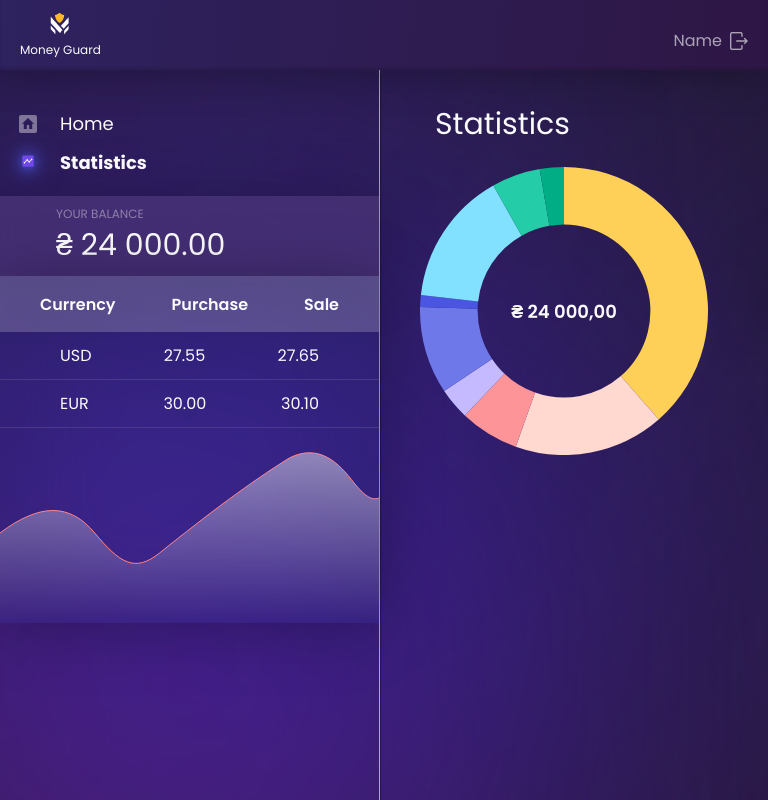
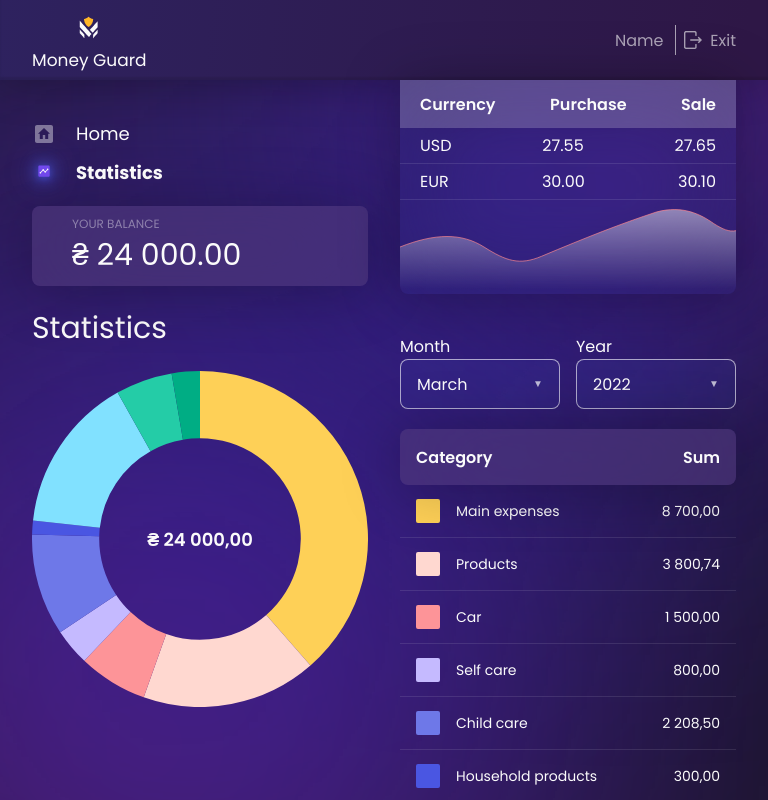
Before and after one commit to Hlib612/money_guard_team_project, a React (Vite) app: page / in a window 768 px wide. Shown: the top 800 px of the page. Built offline with nearby package versions, Linux system fonts and the light colour scheme.

Commit message:
added adaptives for tablet

```diff
--- a/src/components/Sidebar/Sidebar.module.css
+++ b/src/components/Sidebar/Sidebar.module.css
@@ -8,7 +8,6 @@
   flex-direction: column;
 }
 
-/* ─── НАВИГАЦИЯ — вверху ─────────────────────────────────────────────────── */
 .nav {
   padding: 40px 16px 20px;
   display: flex;
@@ -34,13 +33,14 @@
 }
 
 .navItemActive img {
-  filter:
-    drop-shadow(0 0 8px rgba(74, 86, 226, .9))
-    drop-shadow(0 0 12px rgba(74, 86, 226, .6));
+  filter: drop-shadow(0 0 8px rgba(74, 86, 226, .9)) drop-shadow(0 0 12px rgba(74, 86, 226, .6));
 }
-.navIcon { width: 24px; height: 24px; }
 
-/* ─── БАЛАНС ─────────────────────────────────────────────────────────────── */
+.navIcon {
+  width: 24px;
+  height: 24px;
+}
+
 .balanceBlock {
   width: 100%;
   height: 80px;
@@ -68,7 +68,6 @@
   color: #fbfbfb;
 }
 
-/* ─── ФОРМА С ВАЛЮТАМИ + ВОЛНЫ ───────────────────────────────────────────── */
 .formGraphic {
   width: 100%;
   background: rgba(74, 86, 226, 0.1);
@@ -103,3 +102,42 @@
   color: #fbfbfb;
   border-bottom: 1px solid rgba(255, 255, 255, 0.1);
 }
+
+/* ─── ПЛАНШЕТ (768–1199px) ─────────────────────────────────────────────── */
+@media screen and (min-width: 768px) and (max-width: 1199.98px) {
+  .sidebar {
+    width: 336px;
+    min-height: 0;
+    border-right: none;
+    box-shadow: none;
+  }
+
+  .nav {
+    padding: 40px 0 20px;
+  }
+
+  .balanceBlock {
+    width: 336px;
+    padding-left: 40px;
+    border-radius: 8px;
+  }
+
+.formGraphic {
+  position: absolute;
+  top: 0;
+  left: 400px;
+  width: 336px;
+  height: 214px;
+  border-radius: 0 0 8px 8px;
+}
+
+.tableHeader {
+  height: 48px;
+  padding: 0 20px;
+}
+
+.tableRow {
+  height: 36px;
+  padding: 0 20px;
+}
+}
--- a/src/components/Sidebar/SidebarWaves.module.css
+++ b/src/components/Sidebar/SidebarWaves.module.css
@@ -10,3 +10,11 @@
   height: 100%;
   display: block;
 }
+
+/* ─── ПЛАНШЕТ ─────────────────────────────────────────────────────────── */
+@media screen and (min-width: 768px) and (max-width: 1199.98px) {
+  .wrapper {
+    height: 84px;
+    margin-top: 5px;
+  }
+}
--- a/src/css_modules/Header.module.css
+++ b/src/css_modules/Header.module.css
@@ -3,14 +3,13 @@
   display: flex;
   height: 80px;
   background: linear-gradient(276deg, #2e1746 3.19%, #2e225f 100%);
-  box-shadow:
-    0 4px 40px 0 rgba(0, 0, 0, 0.25),
-    inset 0 -3px 2px 0 rgba(0, 0, 0, 0.1);
+  box-shadow: 0 4px 40px 0 rgba(0, 0, 0, 0.25), inset 0 -3px 2px 0 rgba(0, 0, 0, 0.1);
 
-  @media (max-width: 768px) {
+  @media (max-width: 767.98px) {
     height: 70px;
   }
 }
+
 .logo_div {
   position: absolute;
   left: 16px;
@@ -21,22 +20,17 @@
   justify-content: center;
   gap: 8px;
 
-  @media (max-width: 1200px) {
+  @media (max-width: 1199.98px) {
     left: 32px;
   }
 
-  @media (max-width: 768px) {
+  @media (max-width: 767.98px) {
     gap: 6px;
     left: 20px;
     top: 12px;
   }
 }
-/* .logo_div:hover{
-    src: url(../images/logo_hover_1x.png);
-} */
-/* .logo_img:hover{
-    src: url(../images/logo_hover_1x.png);
-} */
+
 .logo_text {
   font-family: var(--font-family);
   font-weight: 400;
@@ -44,34 +38,36 @@
   color: var(--white);
   transition: color 0.3s ease;
 
-  @media (max-width: 768px) {
+  @media (max-width: 767.98px) {
     font-size: 12px;
   }
 }
 
 .logo_text_hover {
-    color: gold;
+  color: gold;
 }
 
 .big_exit_div {
   position: absolute;
   right: 16px;
-  top: 25px;
+  top: 16px;
   display: flex;
   justify-content: center;
   align-items: center;
   gap: 12px;
 
-  @media (max-width: 1200px) {
+  @media (max-width: 1199.98px) {
     right: 32px;
+    top: 25px;
   }
 
-  @media (max-width: 768px) {
+  @media (max-width: 767.98px) {
     right: 20px;
     top: 28px;
     gap: 8px;
   }
 }
+
 .exit_div {
   display: flex;
   align-items: center;
@@ -93,17 +89,18 @@
   text-align: right;
   color: var(--white-600);
 
-    @media (max-width: 768px) {
+  @media (max-width: 767.98px) {
     display: none;
   }
 }
+
 .exit_div::before {
   content: "";
   width: 1px;
   height: 30px;
   background-color: var(--white-600);
 
-  @media (max-width: 768px) {
+  @media (max-width: 767.98px) {
     display: none;
   }
 }
--- a/src/css_modules/Statistics.module.css
+++ b/src/css_modules/Statistics.module.css
@@ -3,7 +3,6 @@
   color: #fbfbfb;
   font-family: 'Poppins', sans-serif;
 }
-
 
 .title {
   font-weight: 400;
@@ -13,7 +12,6 @@
   margin-left: 15px;
   margin-bottom: 20px;
   text-align: left;
-
 }
 
 .content {
@@ -110,11 +108,7 @@
   left: 0;
   right: 0;
   z-index: 100;
-  background: linear-gradient(0deg,
-      rgba(83, 61, 186, 0.7) 0%,
-      rgba(80, 48, 154, 0.7) 43.14%,
-      rgba(106, 70, 165, 0.525) 73.27%,
-      rgba(133, 93, 175, 0.133) 120.03%);
+  background: linear-gradient(0deg, rgba(83, 61, 186, 0.7) 0%, rgba(80, 48, 154, 0.7) 43.14%, rgba(106, 70, 165, 0.525) 73.27%, rgba(133, 93, 175, 0.133) 120.03%);
   box-shadow: 0px 4px 60px rgba(0, 0, 0, 0.25);
   backdrop-filter: blur(50px);
   border-radius: 8px;
@@ -229,19 +223,17 @@
 .totalLabel {
   font-weight: 600;
   font-size: 14px;
-  line-height: 21px;
-  color: #fbfbfb;
-}
+  color: #fbfbfb;}
 
 .totalValue {
   margin-left: auto;
   min-width: 120px;
   text-align: right;
-
   font-weight: 600;
   font-size: 14px;
   line-height: 21px;
 }
+
 
 .expensesColor {
   color: #ff868d;
@@ -250,3 +242,49 @@
 .incomeColor {
   color: #ffb627;
 }
+
+/* ─── ПЛАНШЕТ (768–1199px) ─────────────────────────────────────────────── */
+@media screen and (min-width: 768px) and (max-width: 1199.98px) {
+  .title {
+    margin-left: 0;
+    margin-top: 20px;
+  }
+
+  .content {
+    gap: 0;
+  }
+
+  .chartWrapper {
+    width: 336px;
+    height: 336px;
+  }
+
+  .chartWrapper canvas {
+    width: 336px !important;
+    height: 336px !important;
+  }
+
+  .rightPanel {
+    position: absolute;
+    top: 254px;
+    left: 400px;
+    width: 336px;
+    max-width: none;
+  }
+
+  .periodRow {
+    gap: 16px;
+  }
+
+  .listHeader {
+    padding: 0 16px;
+  }
+
+  .listRow {
+    padding: 14px 16px;
+  }
+
+  .listTotals {
+    padding: 16px 16px 0;
+  }
+}
--- a/src/css_modules/app.module.css
+++ b/src/css_modules/app.module.css
@@ -1,3 +1,73 @@
+.appBg {
+  min-height: 100vh;
+  width: 100%;
+  background: #101010;
+  position: relative;
+  overflow-x: hidden;
+}
+
+.appBg::before {
+  content: '';
+  position: fixed;
+  width: 739px;
+  height: 745px;
+  left: -223px;
+  top: -164px;
+  background: linear-gradient(219.62deg, #6D54EB 28.31%, #652392 66.76%);
+  filter: blur(400px);
+  pointer-events: none;
+  z-index: 0;
+}
+
+.appBg::after {
+  content: '';
+  position: fixed;
+  width: 760px;
+  height: 766px;
+  left: -196px;
+  top: 269px;
+  background: linear-gradient(207.18deg, #341FA0 46.11%, #652392 63.65%);
+  filter: blur(200px);
+  pointer-events: none;
+  z-index: 0;
+}
+
+.extraShadow {
+  position: fixed;
+  width: 893px;
+  height: 901px;
+  top: 277px;
+  left: 698px;
+  border-radius: 50%;
+  background: linear-gradient(219.62deg, rgba(109, 84, 235, 0.6) 28.31%, rgba(101, 35, 146, 0.6) 66.76%);
+  filter: blur(400px);
+  pointer-events: none;
+  z-index: 0;
+}
+
+.pageWrapper {
+  max-width: 1280px;
+  margin: 0 auto;
+  min-height: 100vh;
+  position: relative;
+  z-index: 1;
+  display: flex;
+  flex-direction: column;
+  box-shadow: 0 0 80px rgba(0, 0, 0, 0.4);
+}
+
+.layout {
+  display: flex;
+  flex-direction: row;
+  flex: 1;
+  min-height: calc(100vh - 80px);
+}
+
+.main {
+  flex: 1;
+  min-width: 0;
+  padding: 32px 40px;
+}
 .appBg {
   min-height: 100vh;
   width: 100%;
@@ -68,3 +138,28 @@
   min-width: 0;
   padding: 32px 40px;
 }
+
+/* ─── ПЛАНШЕТ (768–1199px) ─────────────────────────────────────────────── */
+@media screen and (min-width: 768px) and (max-width: 1199.98px) {
+  .extraShadow {
+    width: 549px;
+    height: 554px;
+    top: -166px;
+    left: 346px;
+    background: linear-gradient(211.33deg, #652392 39.99%, #341FA0 59.67%);
+    filter: blur(150px);
+  }
+
+.layout {
+  position: relative;
+  display: block;
+  flex: none;
+  padding: 0 32px 40px;
+  min-height: calc(100vh - 80px);
+}
+
+  .main {
+    width: 336px;
+    padding: 0;
+  }
+}
```
